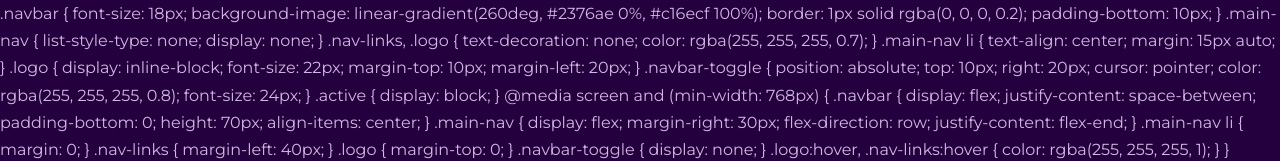
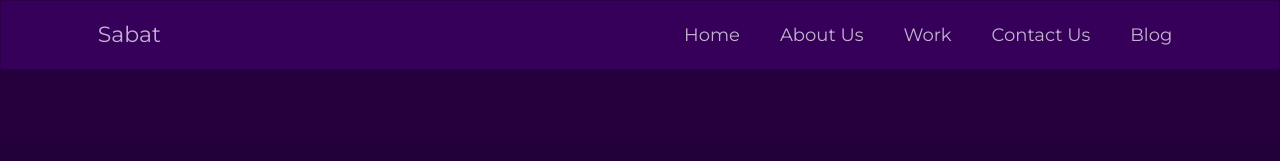
Before and after one commit to sabatali/Portfolio, a plain HTML site: page index.html in a window 1280 px wide. Shown: the top 161 px of the page. Drawn offline with nearby package versions, Linux system fonts and the light colour scheme.

Commit message:
Update index.html

```diff
--- a/index.html
+++ b/index.html
@@ -18,90 +18,35 @@
 <body>
     <!--============================== Nav___Bar ==========================================-->
 
- .navbar {
-    font-size: 18px;
-    background-image: linear-gradient(260deg, #2376ae 0%, #c16ecf 100%);
-    border: 1px solid rgba(0, 0, 0, 0.2);
-    padding-bottom: 10px;
-  }
 
-  .main-nav {
-    list-style-type: none;
-    display: none;
-  }
-
-  .nav-links,
-  .logo {
-    text-decoration: none;
-    color: rgba(255, 255, 255, 0.7);
-  }
-
-  .main-nav li {
-    text-align: center;
-    margin: 15px auto;
-  }
-
-  .logo {
-    display: inline-block;
-    font-size: 22px;
-    margin-top: 10px;
-    margin-left: 20px;
-  }
-
-  .navbar-toggle {
-    position: absolute;
-    top: 10px;
-    right: 20px;
-    cursor: pointer;
-    color: rgba(255, 255, 255, 0.8);
-    font-size: 24px;
-  }
-
-  .active {
-    display: block;
-  }
-
-  @media screen and (min-width: 768px) {
-    .navbar {
-      display: flex;
-      justify-content: space-between;
-      padding-bottom: 0;
-      height: 70px;
-      align-items: center;
-    }
-
-    .main-nav {
-      display: flex;
-      margin-right: 30px;
-      flex-direction: row;
-      justify-content: flex-end;
-    }
-
-    .main-nav li {
-      margin: 0;
-    }
-
-    .nav-links {
-      margin-left: 40px;
-    }
-
-    .logo {
-      margin-top: 0;
-    }
-
-    .navbar-toggle {
-      display: none;
-    }
-
-    .logo:hover,
-    .nav-links:hover {
-      color: rgba(255, 255, 255, 1);
-    }
-  }
-
+    <nav class="navbar">
+        <div class="container nav_container">
+        <span class="navbar-toggle" id="js-navbar-toggle">
+                <i class="fas fa-bars"></i>
+            </span>
+       <div> <a href="#" class="logo">Sabat</a></div>
+        <ul class="main-nav" id="js-menu">
+          <li>
+            <a href="#header" class="nav-links">Home</a>
+          </li>
+          <li>
+            <a href="#About" class="nav-links">About Us</a>
+          </li>
+          <li>
+            <a href="#project" class="nav-links">Work</a>
+          </li>
+          <li>
+            <a href="#contect" class="nav-links">Contact Us</a>
+          </li>
+          <li>
+            <a href="#" class="nav-links">Blog</a>
+          </li>
+        </ul>
+    </div>
+      </nav>
 
     <!--============================== Header___Sec ==========================================-->
-    <header>
+    <header id="header">
         <div class="container header_container">
             <div class="header_lift">
                 <div class="header_img_bg"></div>
@@ -368,7 +313,7 @@
                         <div class="adress">
                             <div class="adress_icon"><i class="fa-solid fa-location-dot"></i></div>
                             <div class="adress_content">
-                                <p> <span>Address: </span> 48d village, Okara, Punjab </p>
+                                <p> <span>Address: </span> 198 West 21th Street, Suite 721 New York NY 10016 </p>
                             </div>
                         </div>
                         <div class="adress">
```
